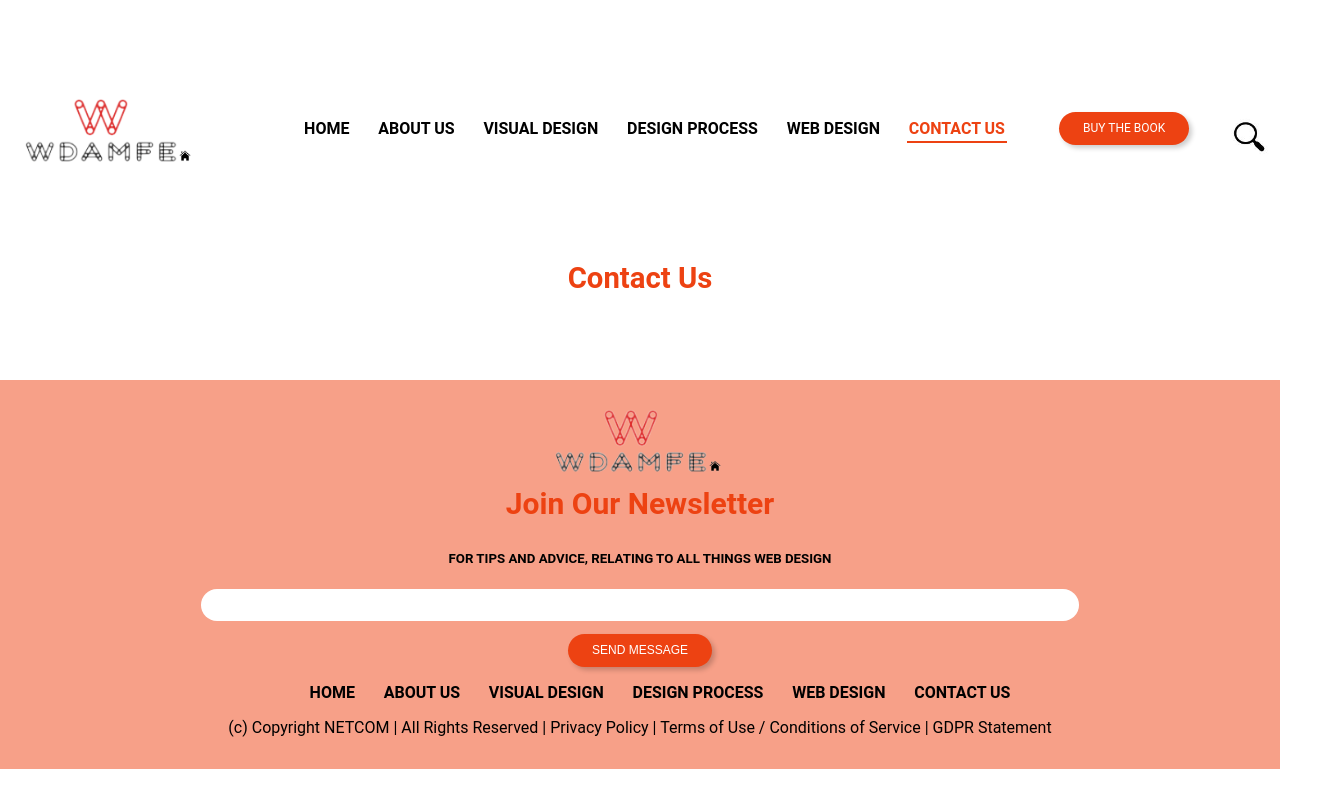
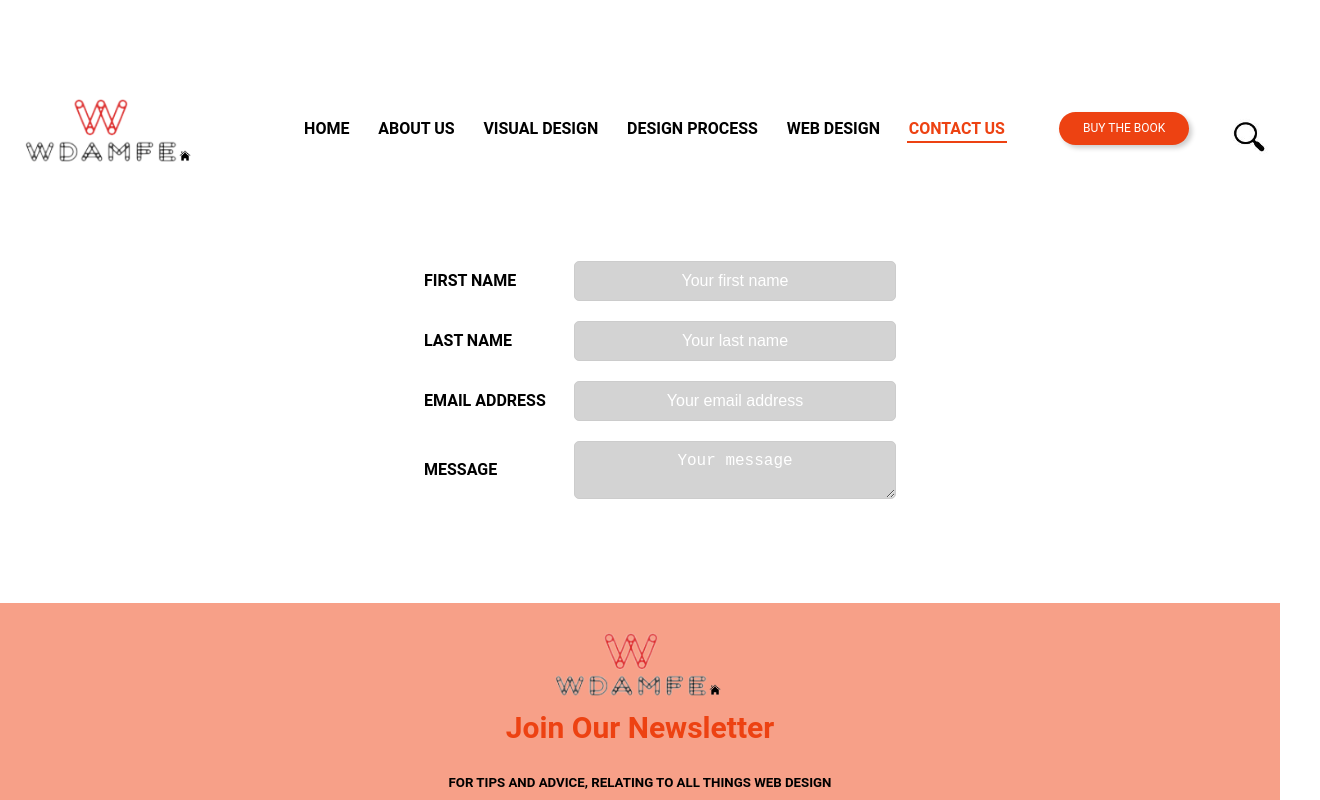
Before and after one commit to VMO2020/class-website, a plain HTML site: page contact-us.html in a window 1280 px wide. Shown: the top 800 px of the page, 1320 px wide, since content can reach past the window. Drawn offline with Linux system fonts and the light colour scheme.

Commit message:
FEAT: Add contact form

```diff
--- a/contact-us.html
+++ b/contact-us.html
@@ -38,8 +38,25 @@
 			<img class="search-image" src="./images/search.png" />
 		</header>
 		<main>
-			<section>
-				<h1>Contact Us</h1>
+			<section class="contact-form">
+				<form>
+					<div class="input-container">
+						<label for="first-name">FIRST NAME</label>
+						<input type="text" id="first-name" placeholder="Your first name" />
+					</div>
+					<div class="input-container">
+						<label for="last-name">LAST NAME</label>
+						<input type="text" id="last-name" placeholder="Your last name" />
+					</div>
+					<div class="input-container">
+						<label for="email">EMAIL ADDRESS</label>
+						<input type="text" id="email" placeholder="Your email address" />
+					</div>
+					<div class="input-container">
+						<label for="message">MESSAGE</label>
+						<textarea id="message" placeholder="Your message"></textarea>
+					</div>
+				</form>
 			</section>
 		</main>
 		<footer>
--- a/css/styles.css
+++ b/css/styles.css
@@ -180,6 +180,46 @@ footer {
 	margin-bottom: 2em;
 }
 
+.contact-form {
+	width: 100%;
+	margin: 0 auto;
+	text-align: left;
+	margin: 4rem 0;
+	/* border: 2px solid red; */
+}
+
+.input-container {
+	display: flex;
+	align-items: center;
+	justify-content: space-between;
+	margin-bottom: 20px;
+}
+
+.input-container label {
+	font-weight: bold;
+	width: 150px;
+	text-align: left;
+}
+
+.input-container input[type='text'],
+.input-container textarea {
+	width: 300px;
+	padding: 10px;
+	background-color: lightgray;
+	border: 1px solid #ccc;
+	border-radius: 5px;
+	font-size: 16px;
+	text-align: center;
+}
+
+::placeholder {
+	color: white;
+}
+
+textarea::placeholder {
+	color: white;
+}
+
 footer input {
 	width: 70%;
 	height: 30px;
```
Also changed, not shown: design-process.html (+0 -1 lines).
